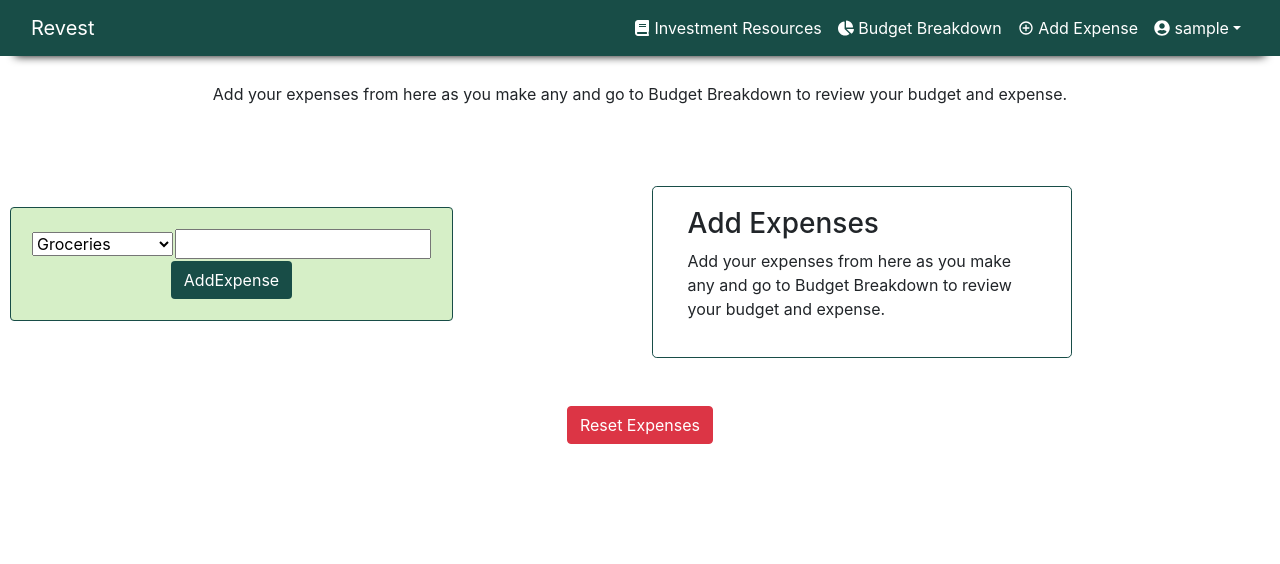
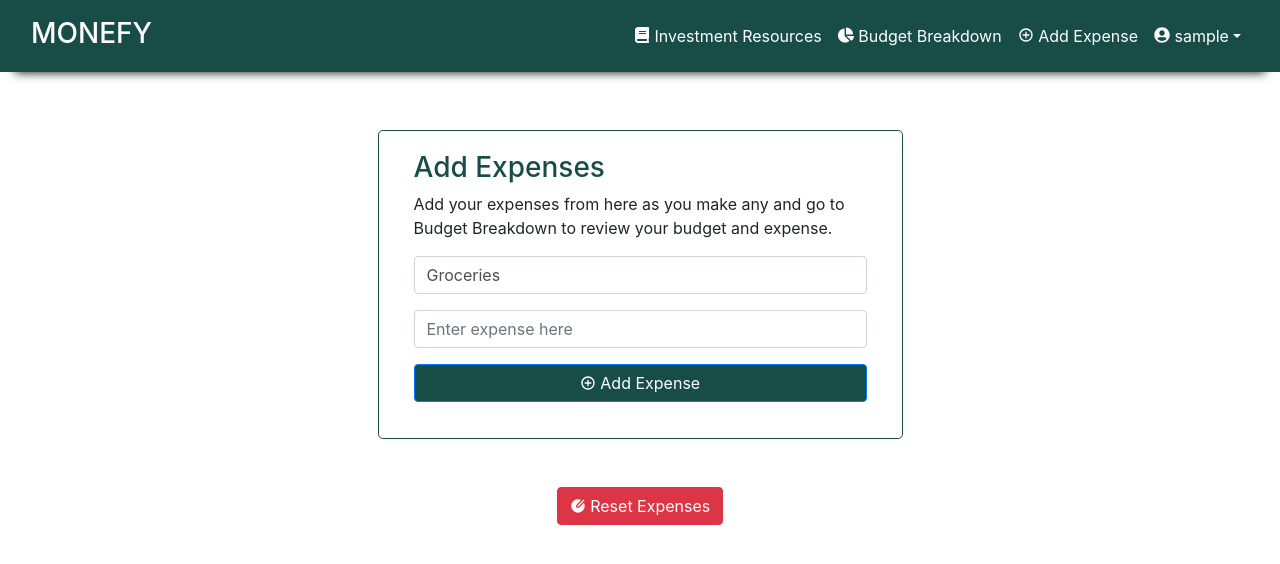
Before and after one commit to JaimisMiyani/MONEFY-client, a React (Create React App) app: page /addExpense in a window 1280 px wide. Shown: the top 564 px of the page. Built offline with nearby package versions, Linux system fonts and the light colour scheme; no server answers; sample sign-in values are in the browser's storage.

Commit message:
Adds css

```diff
--- a/package.json
+++ b/package.json
@@ -1,5 +1,5 @@
 {
-  "name": "revest-frontend",
+  "name": "monefy-frontend",
   "version": "0.1.0",
   "private": true,
   "dependencies": {
--- a/src/App.css
+++ b/src/App.css
@@ -110,8 +110,30 @@
     transition: 0s ease !important;
 }
 
+.nav-link:hover {
+    color: #96bb7c !important;
+}
+
+h3.monefy{
+    transition : 1s ease;
+}
+
+h3.monefy:hover{
+    transform: scale(1.2);
+    color:#96bb7c !important;
+    font-weight: bold;
+}
+
 table > tr {
     border : 1px solid rgb(121, 113, 113);
+}
+
+.addBorder {
+    color: #184d47 !important;
+}
+
+.activeTab {
+    color: #96bb7c !important;
 }
 
 .addBorder:hover {
--- a/src/charts/DoughnutChart.js
+++ b/src/charts/DoughnutChart.js
@@ -53,7 +53,7 @@ export default function DoughnutChart({ budgets, income, chartTitle }) {
         <Doughnut data={data} options={options} width={null} height={null}/>
         <div style={{ position: 'absolute', width: '100%', top: '55%', left: 70, textAlign: 'center', lineHeight: '20px', fontSize : '20px'}}>
             <span><b>
-                ₹{income};
+                ₹{income}
             </b></span>
         </div>
     </div>
--- a/src/components/AddExpense.js
+++ b/src/components/AddExpense.js
@@ -2,8 +2,8 @@ import React, { useState } from 'react'
 import axios from 'axios'
 import DisplayError from './DisplayError';
 import DisplayMessage from './DisplayMessage'
-import { Table } from 'react-bootstrap';
 import Loading from './Loading';
+import { RiAddCircleLine, RiEditCircleFill } from "react-icons/ri";
 
 const AddExpense = () => {
     // useState for budgets
@@ -46,27 +46,53 @@ const AddExpense = () => {
         }
     }
 
+    const handleReset = async (e) => {
+        e.preventDefault();
+        const config = {
+            headers: {
+                'Content-type': 'application/json',
+                'token': localStorage.getItem('token')
+            }
+        }
+        const body = { expense, value };
+
+        console.log(body, expense);
+
+        try {
+            const res = await axios.put('http://localhost:3000/api/expenses/reset', body, config);
+            setMessage('Expenses reset!');
+            setError('');
+            setIsLoading(false);
+            console.log(res.data);
+        } catch (error) {
+            setMessage('');
+            setIsLoading(false);
+            console.log(error.response.data.error);
+            setError(error.response.data.error);
+        }
+    }
+
     const capitalizeFirstLetter = (string) => {
         return string.charAt(0).toUpperCase() + string.slice(1);
     }
 
     return (
         <div style={{ margin: '10px' }}>
-            <div style={{ textAlign: 'center' }}>
-                <p className='p-3'>Add your expenses from here as you make any and go to Budget Breakdown to review your budget and expense.</p>
-            </div>
             <div className='centered'>
                 {error && <DisplayError error={error} />}
                 {message && <DisplayMessage message={message} />}
                 {isLoading && <Loading />}
             </div>
             <div className='centered'>
-                <div className='card text-dark mb-3' style={{ backgroundColor: '#d6efc7' }}>
-                    <div className='card-body'>
-                        <table>
-                            <tr style={{ border: 'none' }}>
-                                <td>
-                                    <select name="expenses" id="expenses" onChange={(e) => setExpense(e.target.value)}>
+                <div className="card col-5 my-5 mx-auto px-0 rounded-lg text-center" style={{ borderColor: '#184d47' }}>
+                    <form className="card-body" onSubmit={(e) => handleSubmit(e)}>
+                        <div className="form-group col-sm text-left">
+                            <h3 style={{color :'#184d47'}}>Add Expenses</h3>
+                            <p>Add your expenses from here as you make any and go to Budget Breakdown to review your budget and expense.</p>
+                        </div>
+
+                        <div className="form-group col-sm text-left w-10">
+                            <select className="form-control" name="expenses" id="expenses" onChange={(e) => setExpense(e.target.value)}>
                                 <option value="groceries" defaultValue>Groceries</option>
                                 <option value="housing">Housing</option>
                                 <option value="transportation">Transportation</option>
@@ -77,26 +103,30 @@ const AddExpense = () => {
                                 <option value="communication">Communication</option>
                                 <option value="misc">Misc</option>
                             </select>
-                                </td>
-                                <td><input type="number" onChange={(e) => setValue(e.target.value)}></input></td>
-                            </tr>
-                            <tr style={{ border: 'none' }}>
-                                <td colSpan='2' style={{ textAlign: 'center' }}><button className='btn' style={{ backgroundColor: '#184d47', color: '#fff' }} onClick={(e) => handleSubmit(e)}>AddExpense</button></td>
-                            </tr>
-                        </table>
                         </div>
+
+                        <div className="form-group col-sm text-left">
+                            <input className="form-control" type="number" placeholder="Enter expense here" onChange={(e) => setValue(e.target.value)}></input>
                         </div>
-                <div className="card col-4 my-5 mx-auto px-0 rounded-lg text-center" style={{ borderColor: '#184d47' }}>
-                    <form className="card-body" onSubmit={(e) => handleSubmit(e)}>
+
                         <div className="form-group col-sm text-left">
-                            <h3>Add Expenses</h3>
-                            <p>Add your expenses from here as you make any and go to Budget Breakdown to review your budget and expense.</p>
+                            <button type='submit' className="btn btn-block btn-primary p" style={{ backgroundColor: '#184d47' }}>
+                                <RiAddCircleLine className="mb-1 text-white" />
+                                <span className="text-white"> Add Expense</span>
+                            </button>
                         </div>
                     </form>
                 </div>
             </div>
             <div className='centered'>
-                <button className='btn btn-danger'>Reset Expenses</button>
+                <form onSubmit={(e) => handleReset(e)}>
+                    <div className="form-group col-sm text-left">
+                        <button type='submit' className="btn btn-block btn-danger p text-white">
+                            <RiEditCircleFill className="mb-1" />
+                            <span> Reset Expenses</span>
+                        </button>
+                    </div>
+                </form>
             </div>
         </div>
     )
--- a/src/components/BudgetBreakdown.js
+++ b/src/components/BudgetBreakdown.js
@@ -9,23 +9,22 @@ const BudgetBreakdown = () => {
         <div className="mx-5 mt-5">
             <div className="card" style={{ border: 'none' }}>
                 <Tabs defaultActiveKey="home">
-                    <Tab eventKey="home" title="Budget and Investment Breakdown" >
+                    <Tab eventKey="home" title="Budget and Investment Breakdown" tabClassName="addBorder">
                         <div className="card-body">
                             <Statistics />
                         </div>
                     </Tab>
-                    <Tab eventKey="budgets" title="Modify Budgets">
+                    <Tab eventKey="budgets" title="Modify Budgets" tabClassName="addBorder">
                         <div className="card-body">
                             <EditBudgets />
                         </div>
                     </Tab>
-                    <Tab eventKey="tips" title="Financial Tips">
+                    <Tab eventKey="tips" title="Financial Tips" tabClassName="addBorder">
                         <div className="card-body">
                             <Tips/>
                         </div>
                     </Tab>
                 </Tabs>
-
             </div>
         </div>
     )
--- a/src/components/DisplayError.js
+++ b/src/components/DisplayError.js
@@ -2,7 +2,7 @@ import React from 'react'
 
 const DisplayError = ({ error }) => {
     return (
-        <div className='p-3 bg-danger' style={{ margin:'5px'}}>
+        <div className='p-3 bg-danger' style={{ margin:'5px', color:'white'}}>
             {error}
         </div>
     )
--- a/src/components/EditBudgets.js
+++ b/src/components/EditBudgets.js
@@ -94,7 +94,7 @@ const EditBudgets = () => {
                 <div className="card-body">
                     <div className="mx-auto" style={{ border: '1px solid black' }}>
                         <div>
-                            <p className='shadow-none mx-2 mt-2 p-3 rounded'>From here you can set your budgets. A budget is basically an estimation of revenue and expenses over a specified future period of time and is usually compiled and re-evaluated on a periodic basis.</p>
+                            <p className='shadow-sm mx-2 mt-2 p-3 rounded ptag'>From here you can set your budgets. A budget is basically an estimation of revenue and expenses over a specified future period of time and is usually compiled and re-evaluated on a periodic basis.</p>
                         </div>
                         <div className='centered'>
                             {isLoading && <Loading />}
--- a/src/components/Navbar.js
+++ b/src/components/Navbar.js
@@ -9,7 +9,10 @@ const Navbar = ({ onLogout }) => {
         <div className="setShadow" style={{backgroundColor:'#184d47', color:'#fff'}}>
             <nav className="navbar navbar-expand-lg navbar-light">
                 <div className='container-fluid'>
-                    <NavLink exact to='/' className="navbar-brand text-white">Revest</NavLink>
+                    {/* <NavLink exact to='/' className="navbar-brand text-white">Revest</NavLink> */}
+                    <NavLink exact to='/' className="navbar-brand text-white">
+                        <h3 className="mt-1 monefy">MONEFY</h3>
+                    </NavLink>
                     <ul className='navbar-nav d-flex'>
                         <li className='nav-item'>
                             <NavLink exact to='/resources' className='nav-link text-white setBold'>
```
Also changed, not shown: src/components/DeleteAccount.js (line endings or trailing spaces), 1 other file (tests, documents, lock files or other folders). Lines whose indentation alone changed are shown as unchanged.
